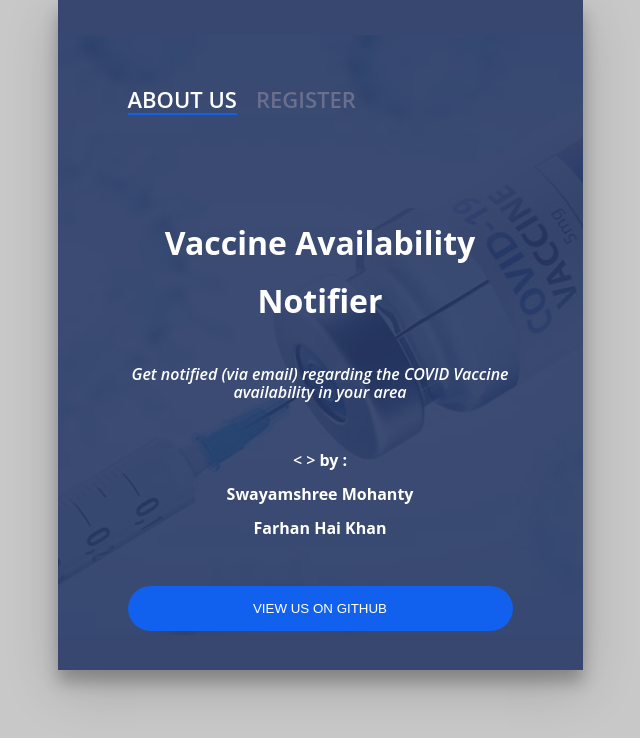
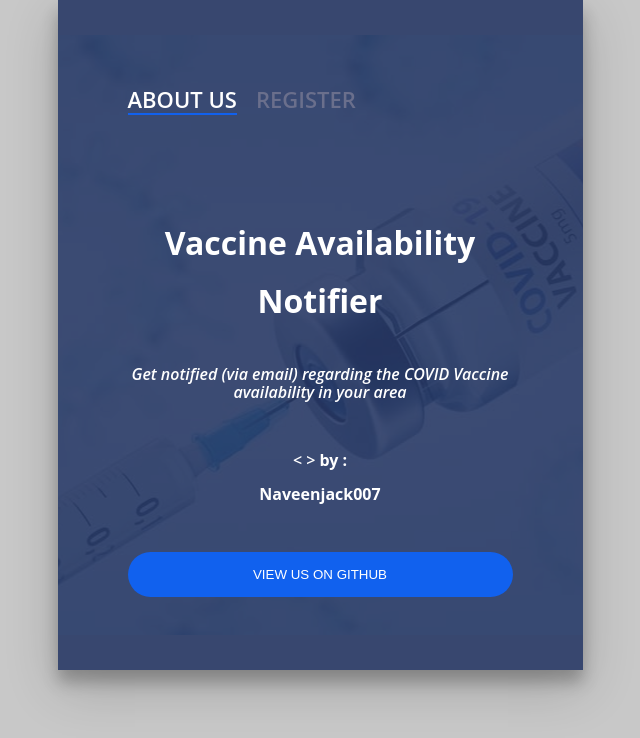
Before and after one commit to naveenjack007/cowin-vaccination-notifier, a Flask app: page / in a window 1280 px wide. Shown: the top 738 px of the page, without its empty margins (320-960 px from the left). Run offline with Flask 2, Linux system fonts and the light colour scheme.

Commit message:
Update index.html

```diff
--- a/templates/index.html
+++ b/templates/index.html
@@ -169,15 +169,14 @@ a{color:inherit;text-decoration:none}
 					<br>
 					<p style="color:white;"><i>Get notified (via email) regarding the COVID Vaccine availability in your area</i></p>
 					<br>
-                    <p style="color:white;"><a href="https://github.com/khanfarhan10/VaccineAvailabilityNotifier/blob/main/README.md#developer-credits">&lt; &gt;<b> by :</b></a></p>
-					<p style="color:white;"><b><a href="https://github.com/Swayms-stack">Swayamshree Mohanty</a></b></p>
-					<p style="color:white;"><b><a href="https://github.com/khanfarhan10">Farhan Hai Khan</a></b></p>
+                    <p style="color:white;"><a href="https://github.com/naveenjack007/">&lt; &gt;<b> by :</b></a></p>
+					<p style="color:white;"><b><a href="https://github.com/naveenjack007">Naveenjack007</a></p>
 					<br>
                     </center>
 				</div>
 
 				<div class="group">
-					<a href="https://github.com/khanfarhan10/VaccineAvailabilityNotifier"><input type="submit" class="button" value="View us on Github"></a>
+					<a href="https://github.com/naveenjack007/cowin-vaccination-notifier/"><input type="submit" class="button" value="View us on Github"></a>
 				</div>
 			</div>
 			<form action="/register" method="post" name="movie_edit">
@@ -191,7 +190,7 @@ a{color:inherit;text-decoration:none}
 					<label for="pass" class="label">District ID &nbsp; &nbsp; &nbsp; &nbsp; &nbsp; &nbsp; &nbsp;
 						&nbsp; &nbsp; &nbsp; &nbsp; &nbsp; &nbsp; &nbsp;
 						&nbsp; &nbsp; &nbsp; &nbsp; &nbsp; &nbsp; &nbsp;
-						&nbsp; &nbsp; &nbsp; &nbsp; &nbsp; &nbsp; &nbsp;<a href="https://github.com/khanfarhan10/VaccineAvailabilityNotifier/blob/main/district_data.csv">Find Your DistrictID?</a></label>
+						&nbsp; &nbsp; &nbsp; &nbsp; &nbsp; &nbsp; &nbsp;<a href="https://github.com/naveenjack007/cowin-vaccination-notifier/blob/master/district_data.csv">Find Your DistrictID?</a></label>
 					<input id="pass" type="text" name="districtid" class="input" >
 				</div>
 				<div class="group">
@@ -204,7 +203,7 @@ a{color:inherit;text-decoration:none}
 				</div>
                 <div class="group">
                     <input id="check" type="checkbox" name="conds" class="check" checked>
-                    <label for="check"><span class="icon"></span> Accept to <a href="https://github.com/khanfarhan10/VaccineAvailabilityNotifier/blob/main/README.md#terms--conditions">Terms & Conditions</a> and Register for
+                    <label for="check"><span class="icon"></span> Accept to <a href="#">Terms & Conditions</a> and Register for
                         Updates</label>
                 </div>
 				<div class="group">
```
